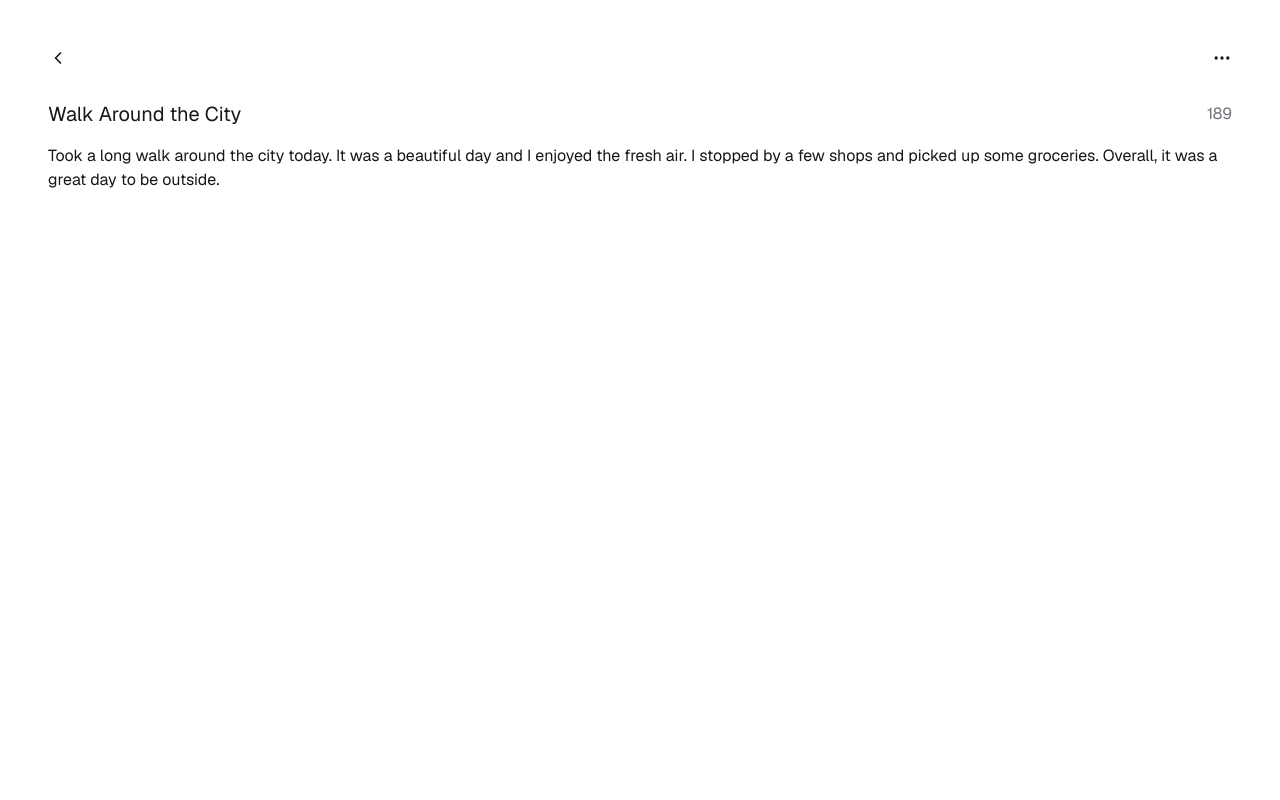
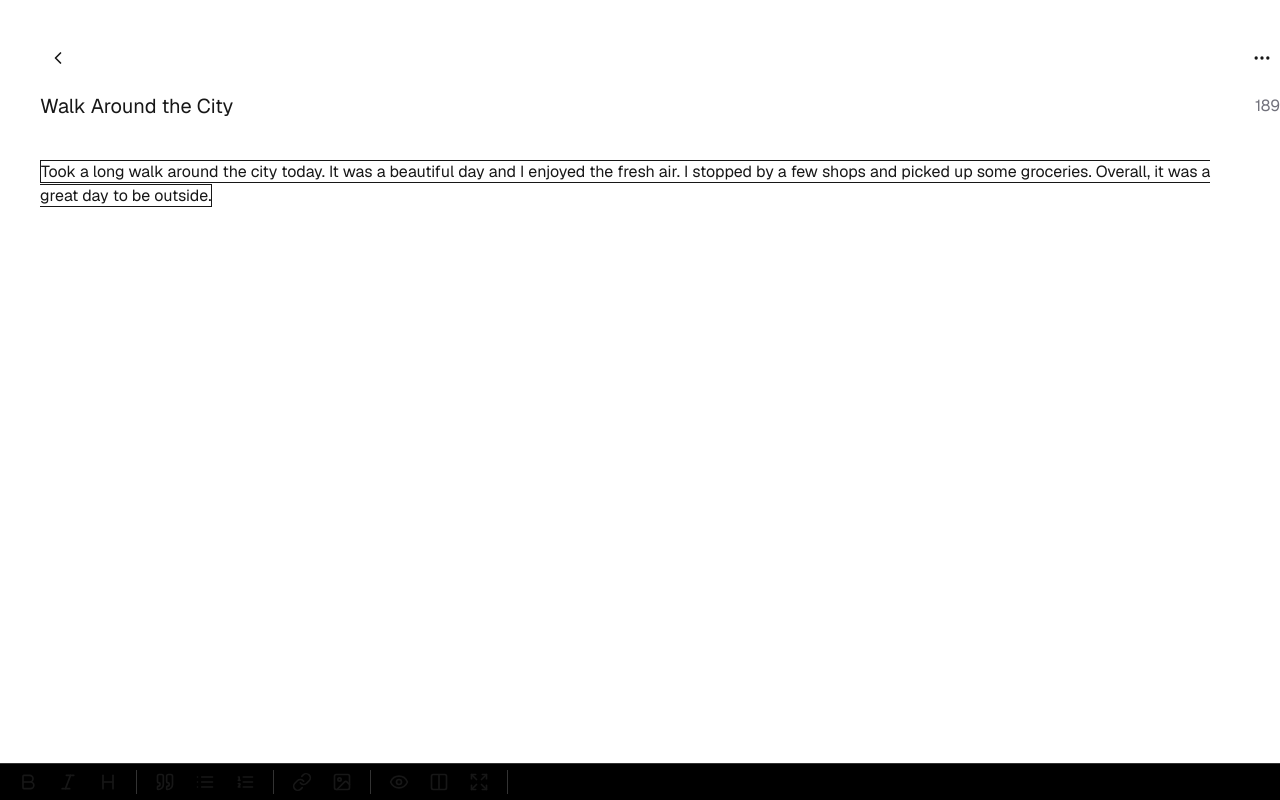
Before and after one commit to kahseng-dev/aether-notes, a Next.js app: page /editor/1 in a window 1280 px wide. Built offline with nearby package versions, Linux system fonts and the light colour scheme.

Commit message:
feat: add markdown component for editor page base

```diff
--- a/app/editor/[id]/page.tsx
+++ b/app/editor/[id]/page.tsx
@@ -1,6 +1,7 @@
 import Head from 'next/head';
 import Link from "next/link";
 import EditorOptions from '@/app/ui/editor-options';
+import EditorMarkdown from '@/app/ui/editor-markdown';
 import { ChevronLeft } from 'lucide-react';
 import { getNote } from '@/lib/notes-data';
 
@@ -11,13 +12,12 @@ export default async function Editor({
 }) {
   const { id } = await params;
   const note = getNote(id);
-  const headerTitle = note.title;
   const wordCount = note.content.join().length;
 
   return (
-    <div className='p-8 font-[family-name:var(--font-geist-sans)]'>
-      <main className='flex flex-col'>
-        <div className='p-2 flex justify-between'>
+    <div className='font-[family-name:var(--font-geist-sans)]'>
+      <main className='pt-10 pl-10 flex flex-col'>
+        <div className='flex justify-between'>
           <Link
             href='/'
             className='p-2 gap-4 flex items-center cursor-pointer rounded transition duration-300 ease-in-out hover:bg-white/20'>
@@ -25,20 +25,12 @@ export default async function Editor({
           </Link>
           <EditorOptions note={note}/>
         </div>
-        <div className='p-4 flex items-center justify-between'>
-          <p className='text-xl'>{headerTitle}</p>
+        <div className='pt-4 flex items-center justify-between'>
+          <p className='text-xl'>{note.title}</p>
           <p className='text-zinc-500'>{wordCount}</p>
         </div>
-        <div className='px-4 flex flex-col'>
-          <div className='flex flex-col'>
-            {
-              note.content.map((line, index) =>
-                <p key={index}>{line}</p>
-              )
-            }
-          </div>
-        </div>
       </main>
+      <EditorMarkdown note={note}/>
     </div>
   );
 }
--- /dev/null
+++ b/app/ui/editor-markdown.tsx
@@ -0,0 +1,65 @@
+import type { Note } from '@/types/Note';
+import { Bold, Italic, Heading, Quote, List, ListOrdered, Link, Image, Eye, Columns2, Expand } from 'lucide-react';
+
+export default function EditorMarkdown({ note }: { note: Note }) {
+    return (
+        <div>
+            <div className='p-10'>
+                <span
+                    className='border outline-none'
+                    contentEditable={true}
+                    suppressContentEditableWarning={true}>
+                    {note.content}
+                </span>
+            </div>
+            <div className='fixed bottom-0 border-white/20 border-t w-full flex bg-black *:my-1.5 *:py-0.2 *:px-4 *:gap-4 *:flex *:border-r *:border-white/20'>
+                <div>
+                    <button className={styles.button}>
+                        <Bold className={styles.icon} />
+                    </button>
+                    <button className={styles.button}>
+                        <Italic className={styles.icon} />
+                    </button>
+                    <button className={styles.button}>
+                        <Heading className={styles.icon} />
+                    </button>
+                </div>
+                <div>
+                    <button className={styles.button}>
+                        <Quote className={styles.icon} />
+                    </button>
+                    <button className={styles.button}>
+                        <List className={styles.icon} />
+                    </button>
+                    <button className={styles.button}>
+                        <ListOrdered className={styles.icon} />
+                    </button>
+                </div>
+                <div>
+                    <button className={styles.button}>
+                        <Link className={styles.icon} />
+                    </button>
+                    <button className={styles.button}>
+                        <Image className={styles.icon} />
+                    </button>
+                </div>
+                <div>
+                    <button className={styles.button}>
+                        <Eye className={styles.icon} />
+                    </button>
+                    <button className={styles.button}>
+                        <Columns2 className={styles.icon} />
+                    </button>
+                    <button className={styles.button}>
+                        <Expand className={styles.icon} />
+                    </button>
+                </div>
+            </div>
+        </div>
+    );
+}
+
+const styles = {
+    icon: 'size-5 min-w-max',
+    button: 'p-0.5 cursor-pointer rounded hover:bg-white/20 transition duration-300 ease-in-out',
+};
```
